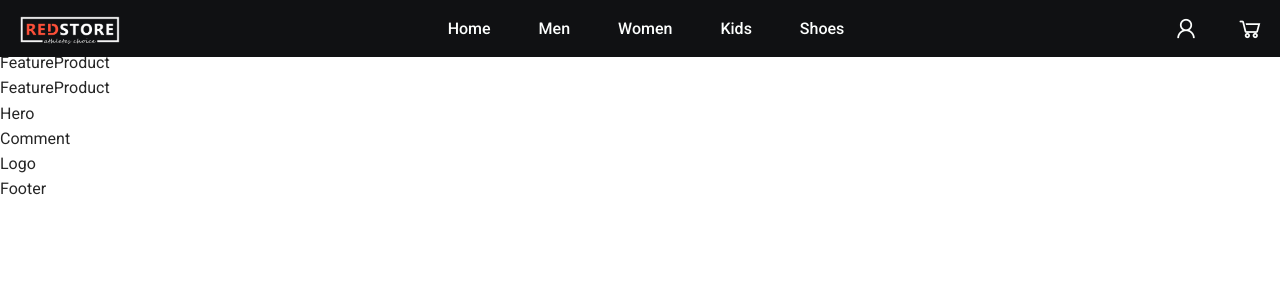
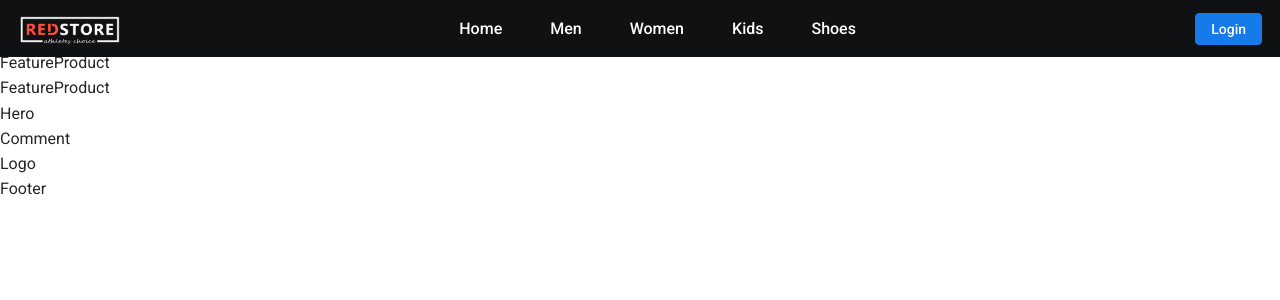
Before and after one commit to thanhvu233/Ecommerce-website, a React (Create React App) app: page / in a window 1280 px wide. Shown: the top 300 px of the page. Built offline with nearby package versions, Linux system fonts and the light colour scheme.

Commit message:
finish making Header

```diff
--- a/src/components/common/Header.js
+++ b/src/components/common/Header.js
@@ -1,29 +1,45 @@
-import { Menu } from 'antd';
-import React from 'react';
+import { Button } from 'antd';
+import React, { useEffect, useState } from 'react';
 import { Link, useHistory } from 'react-router-dom';
 import logo from '../../assets/images/logo-white.png';
 import styles from './Header.module.scss';
 
-const { SubMenu } = Menu;
+export function Header({ current }) {
+    const [isLogin, setIsLogin] = useState(false);
+    const [userId, setUserId] = useState('');
 
-export function Header({ current }) {
     const history = useHistory();
 
-    const menNavigate = () => {
-        history.push('/products/men');
+    const handleLogout = () => {
+        // Set access_token = empty
+        localStorage.clear();
+
+        // Redirect to Home Page
+        history.push('./');
     };
 
-    const womenNavigate = () => {
-        history.push('/products/woman');
-    };
+    useEffect(() => {
+        // If logined
+        const accessToken = localStorage.getItem('access_token');
+
+        if (Boolean(accessToken)) {
+            setIsLogin(true);
+            setUserId(accessToken);
+        } else {
+            setIsLogin(false);
+        }
+    }, [isLogin]);
 
     return (
         <div className={styles.header}>
+            {/* Logo */}
             <div className={styles.logo}>
                 <Link to='/'>
                     <img src={logo} alt='logo' />
                 </Link>
             </div>
+
+            {/* Menu */}
             <div>
                 <ul className={styles.menu}>
                     <li className={styles.menuItem}>
@@ -31,27 +47,60 @@ export function Header({ current }) {
                     </li>
                     <li className={styles.menuItem}>
                         <Link to='/products/men'>Men</Link>
+
+                        <div className={styles.dropdown}>
+                            <Link to='/products/men/shirt'>Shirt</Link>
+                            <Link to='/products/men/trousers'>Trousers</Link>
+                        </div>
                     </li>
                     <li className={styles.menuItem}>
                         <Link to='/products/women'>Women</Link>
+                        <div className={styles.dropdown}>
+                            <Link to='/products/women/shirt'>Shirt</Link>
+                            <Link to='/products/women/trousers'>Trousers</Link>
+                        </div>
                     </li>
                     <li className={styles.menuItem}>
                         <Link to='/products/kids'>Kids</Link>
                     </li>
                     <li className={styles.menuItem}>
                         <Link to='/products/shoes'>Shoes</Link>
+                        <div className={styles.dropdown}>
+                            <Link to='/products/shoes/men'>Men</Link>
+                            <Link to='/products/shoes/women'>Women</Link>
+                        </div>
                     </li>
                 </ul>
             </div>
-            <div className={styles.icon}>
+
+            {/* Left bar */}
+            {isLogin ? (
+                <div className={styles.leftIcon}>
+                    <div>
                         <Link to='/login'>
                             <i className={`${styles.icon} las la-user`} />
                         </Link>
 
+                        <div className={styles.dropdown}>
+                            <Link to={`/user/update/:${userId}`}>Edit Account</Link>
+                            <Button type='text' block onClick={handleLogout}>
+                                Logout
+                            </Button>
+                        </div>
+                    </div>
+                    <div>
                         <Link to='/cart'>
                             <i className={`${styles.icon} las la-shopping-cart`} />
                         </Link>
                     </div>
                 </div>
+            ) : (
+                <div>
+                    <Button type='primary' className={styles.loginBtn}>
+                        <Link to='/login'>Login</Link>
+                    </Button>
+                </div>
+            )}
+        </div>
     );
 }
--- a/src/components/common/Header.module.scss
+++ b/src/components/common/Header.module.scss
@@ -24,11 +24,8 @@
     }
 }
 
-
-
 .menu {
     width: 600px;
-
     height: 57px;
 
     display: flex;
@@ -40,29 +37,138 @@
 
     margin-bottom: 0;
 
+    & li,
+    & li a {
+        display: inline-block;
+    }
+
     & a {
-        color: $fourth-color;
+        color: $text-color;
+    }
+
+    & .menuItem {
+        display: inline-block;
+        position: relative;
     }
 
     & .menuItem:hover > a {
         color: $secondary-color;
         transition: color 0.3s ease-in-out;
     }
+
+    & .menuItem:hover > .dropdown {
+        display: block;
+    }
 }
 
-.icon {
-    color: #fdfffe;
-    font-size: 28px;
+.dropdown {
+    display: none;
+    position: absolute;
+    min-width: 80px;
+    box-shadow: 0px 5px 5px -3px rgb(0 0 0 / 20%), 0px 8px 10px 1px rgb(0 0 0 / 14%),
+        0px 3px 14px 2px rgb(0 0 0 / 12%);
+    left: 0;
+    top: 100%;
+    border-bottom-left-radius: 4px;
+    border-bottom-right-radius: 4px;
 
+    & a {
+        display: block;
+        padding: 12px 16px;
+        color: #000;
+        width: 100%;
+        font-weight: 400;
+    }
+    & a:first-child {
+        margin-top: 16px;
+    }
+
+    & a:hover {
+        color: $secondary-color;
+        background-color: rgba(0, 0, 0, 0.04);
+        transition: all 0.3s ease-in-out;
+    }
+}
+
+.leftIcon {
     display: flex;
     justify-content: center;
     align-items: center;
-    gap: 28px;
+    gap: 12px;
+    margin-right: 20px;
+    position: relative;
 
-    margin-right: 8px;
+    color: $text-color;
+
+    min-width: 100px;
+
+    padding-top: 2px;
+
+    & a {
+        font-size: 28px;
+        color: $text-color;
+
+        font-weight: 400;
+    }
+
+    & a:hover {
+        color: $secondary-color;
+    }
+
+    & div:hover .dropdown {
+        display: block;
+    }
+
+    & .dropdown {
+        transform: translateX(-25%);
+        display: none;
+        min-width: 130px;
+
+        & a {
+            font-size: 1rem;
+            color: #000;
+            text-align: center;
+        }
+
+        & a:first-child {
+            margin-top: 8px;
+        }
+
+        & a:hover {
+            color: $secondary-color;
+            background-color: rgba(0, 0, 0, 0.04);
+            transition: all 0.3s ease-in-out;
+        }
+
+        & button {
+            min-height: 49px;
+            color: red;
+            font-size: 1rem;
+            text-align: center;
+        }
+        & button:hover {
+            background-color: rgba(0, 0, 0, 0.04);
+            transition: all 0.3s ease-in-out;
+        }
+    }
+}
+
+.loginBtn {
+    border-radius: 4px;
+    border-color: $secondary-color;
+    margin-right: 18px;
+    background-color: $secondary-color;
+
+    & a {
+        font-size: 14px;
+        font-weight: 500;
+    }
 
     &:hover {
-        color: $secondary-color;
-        transition: color 0.3s ease-in-out;
+        opacity: 0.9;
+        background-color: $secondary-color;
+        border-color: $secondary-color;
+
+        transition: all 0.3s ease-in-out;
     }
 }
--- a/src/variables/_variables.scss
+++ b/src/variables/_variables.scss
@@ -1,4 +1,4 @@
+$text-color: #fdfffe;
 $primary-color: #101113;
 $secondary-color: #157aea;
 $third-color: #ed7922;
-$fourth-color: #fdfffe;
```
Lines whose indentation alone changed are shown as unchanged.
